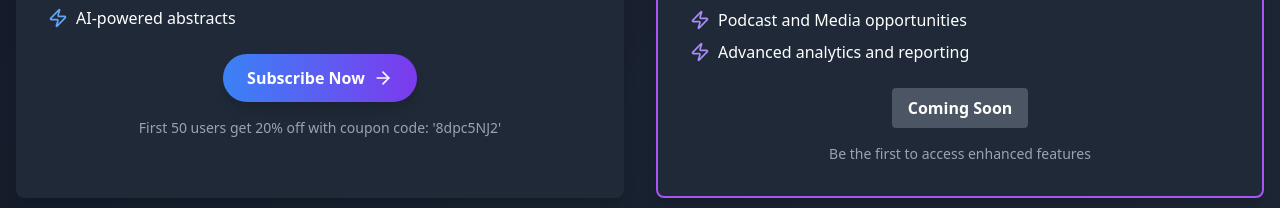
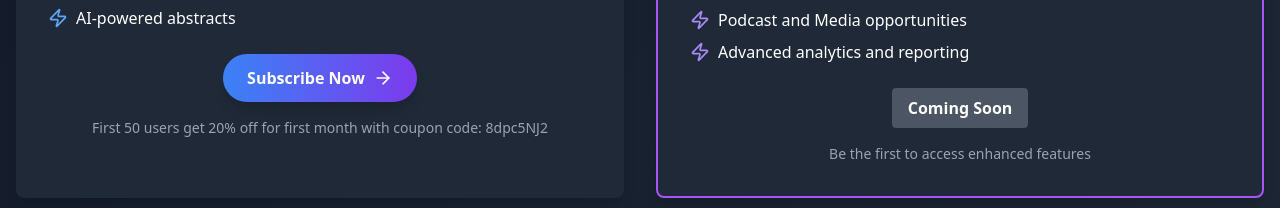
Before and after one commit to chopratejas/ensolai-dash1, a React (Vite) app: page / in a window 1280 px wide. Shown: the part 1190-1398 px from the top of the page. Built offline with nearby package versions, Linux system fonts and the light colour scheme.

Commit message:
Changed coupon to show that it is for 1 month only

```diff
--- a/src/pages/Index.jsx
+++ b/src/pages/Index.jsx
@@ -27,7 +27,7 @@ const Index = () => {
                 <section className="grid md:grid-cols-2 gap-12 mb-16">
                     <div
                         className="bg-gray-800 rounded-lg p-8 shadow-lg transform hover:scale-105 transition-transform duration-300">
-                    <Mic className="h-12 w-12 text-blue-400 mb-4"/>
+                        <Mic className="h-12 w-12 text-blue-400 mb-4"/>
                         <h2 className="text-2xl font-semibold mb-4">Speaking Opportunities</h2>
                         <p className="text-gray-300">Find and apply to conferences seeking speakers in your area of
                             expertise.</p>
@@ -78,7 +78,8 @@ const Index = () => {
                                     Subscribe Now <ArrowRight className="ml-2 h-5 w-5"/>
                                 </CTAButton>
                             </a>
-                            <p className="mt-4 text-sm text-gray-400">First 50 users get 20% off with coupon code: '8dpc5NJ2'</p>
+                            <p className="mt-4 text-sm text-gray-400">First 50 users get 20% off for first month with
+                                coupon code: 8dpc5NJ2</p>
                         </div>
                         <div className="bg-gray-800 rounded-lg p-8 shadow-lg border-2 border-purple-500">
                             <h3 className="text-2xl font-semibold mb-4">Pro Plan (Coming Soon)</h3>
```
